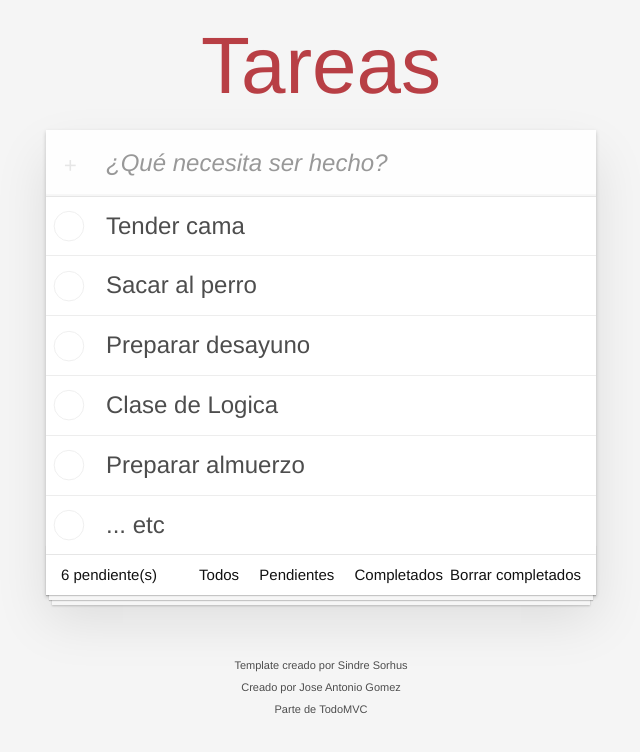
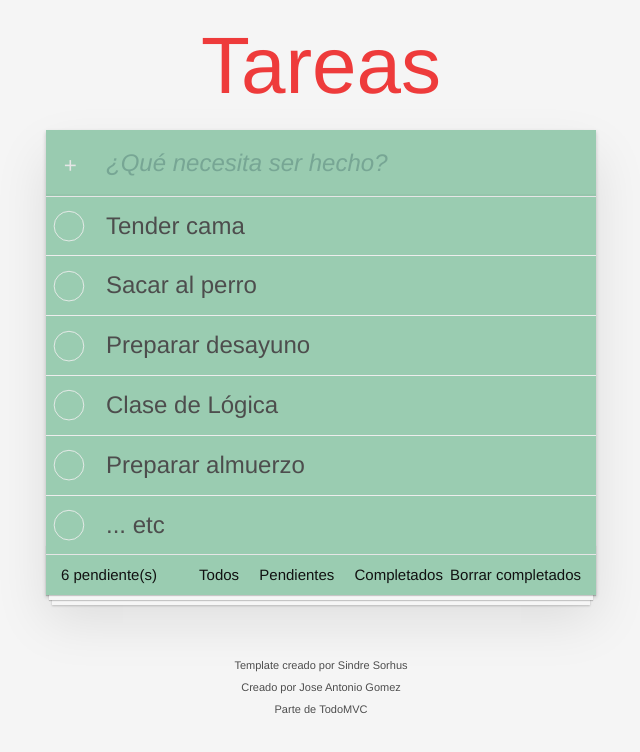
Before and after one commit to AntonioGomez1987/js-vite-tareas, a website built with Vite: page index.html in a window 1280 px wide. Shown: the whole page, without its empty margins (319-959 px from the left). Built offline with nearby package versions, Linux system fonts and the light colour scheme.

Commit message:
Ajuste de estilo

```diff
--- a/src/store/todo.store.js
+++ b/src/store/todo.store.js
@@ -11,7 +11,7 @@ const state = {
         new Todo('Tender cama'),
         new Todo('Sacar al perro'),
         new Todo('Preparar desayuno'),
-        new Todo('Clase de Logica'),
+        new Todo('Clase de Lógica'),
         new Todo('Preparar almuerzo'),
         new Todo('... etc'),
     ],
--- a/style.css
+++ b/style.css
@@ -42,7 +42,7 @@ body {
 }
 
 .todoapp {
-	background: #fff;
+	background: #9accb1;
 	margin: 130px 0 40px 0;
 	position: relative;
 	box-shadow: 0 2px 4px 0 rgba(0, 0, 0, 0.2),
@@ -52,7 +52,7 @@ body {
 .todoapp input::-webkit-input-placeholder {
 	font-style: italic;
 	font-weight: 300;
-	color: rgba(0, 0, 0, 0.4);
+	color: rgba(67, 109, 108, 0.4);
 }
 
 .todoapp input::-moz-placeholder {
@@ -74,7 +74,7 @@ body {
 	font-size: 80px;
 	font-weight: 200;
 	text-align: center;
-	color: #b83f45;
+	color: #ee3b3b;
 	-webkit-text-rendering: optimizeLegibility;
 	-moz-text-rendering: optimizeLegibility;
 	text-rendering: optimizeLegibility;
```
